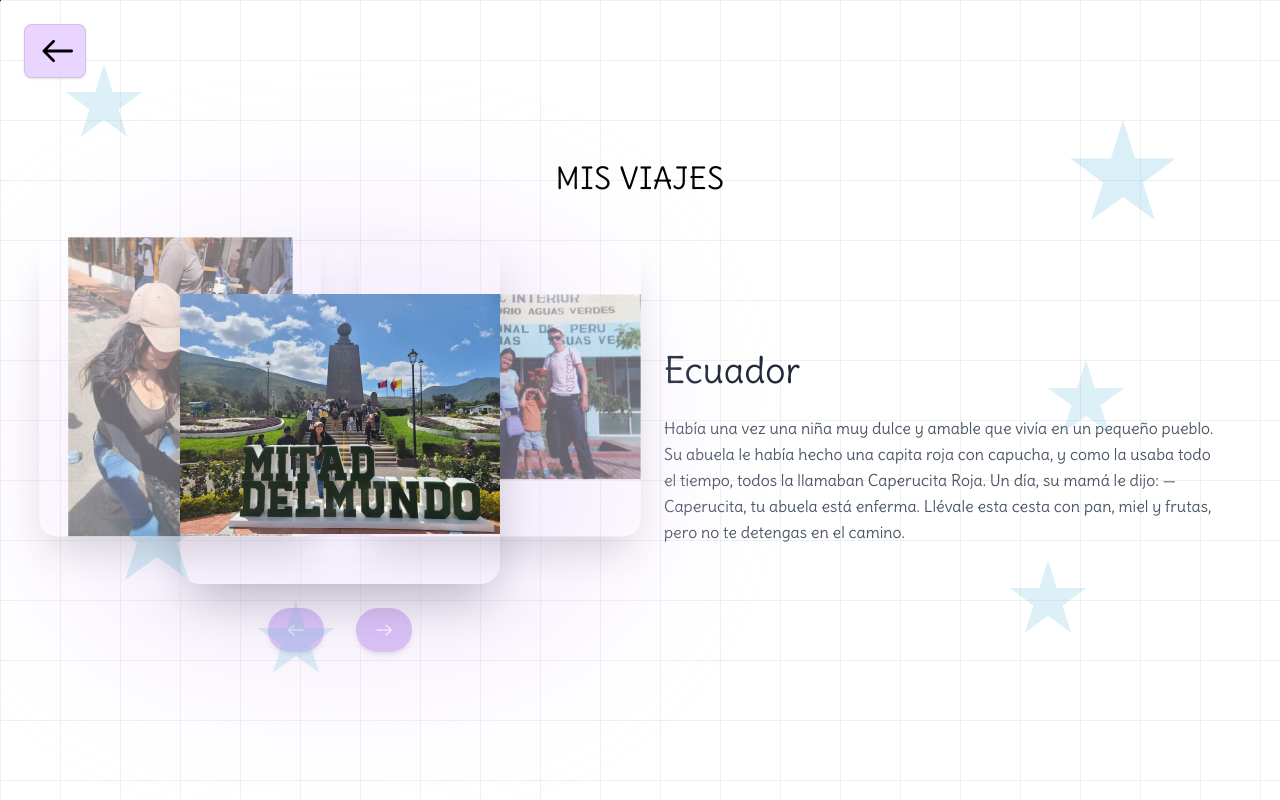
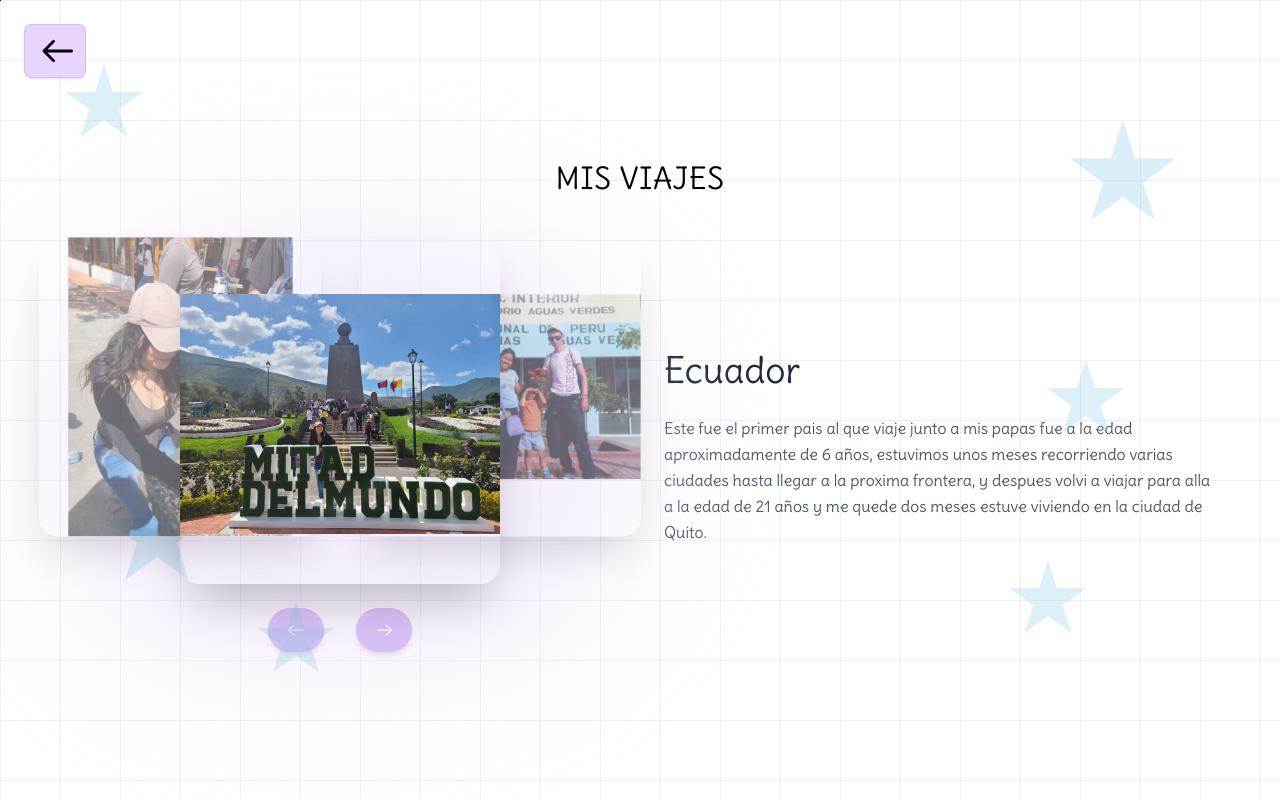
Before and after one commit to lunamideros2003/proyecto_portafolioo, a Next.js app: page /viajes in a window 1280 px wide. Built offline with nearby package versions, Linux system fonts and the light colour scheme.

Commit message:
nuevos textos viajes

```diff
--- a/src/app/viajes/page.tsx
+++ b/src/app/viajes/page.tsx
@@ -23,11 +23,11 @@ export default function ViajesPage() {
   const texts = [
     {
       title: "Ecuador",
-      description: "Había una vez una niña muy dulce y amable que vivía en un pequeño pueblo. Su abuela le había hecho una capita roja con capucha, y como la usaba todo el tiempo, todos la llamaban Caperucita Roja. Un día, su mamá le dijo: —Caperucita, tu abuela está enferma. Llévale esta cesta con pan, miel y frutas, pero no te detengas en el camino.",
+      description: "Este fue el primer pais al que viaje junto a mis papas fue a la edad aproximadamente de 6 años, estuvimos unos meses recorriendo varias ciudades hasta llegar a la proxima frontera, y despues volvi a viajar para alla a la edad de 21 años y me quede dos meses estuve viviendo en la ciudad de Quito.",
     },
     {
       title: "Peru",
-      description: "Había una vez una niña muy dulce y amable que vivía en un pequeño pueblo. Su abuela le había hecho una capita roja con capucha, y como la usaba todo el tiempo, todos la llamaban Caperucita Roja. Un día, su mamá le dijo: —Caperucita, tu abuela está enferma. Llévale esta cesta con pan, miel y frutas, pero no te detengas en el camino.",
+      description: "Este fue el siguiente pais en el que vivimos, este pais fue en el que mas tiempo vivimos con mi familia, aqui vivimos 1 año aproximadamente y en este estudie primero de primaria en la ciudad de Lima, despues seguimos recorriendo mas ciudades como Tacna y Puno que fueron otras en las que vivimos bastante tiempo.",
     },
     {
       title: "Chile",
```
